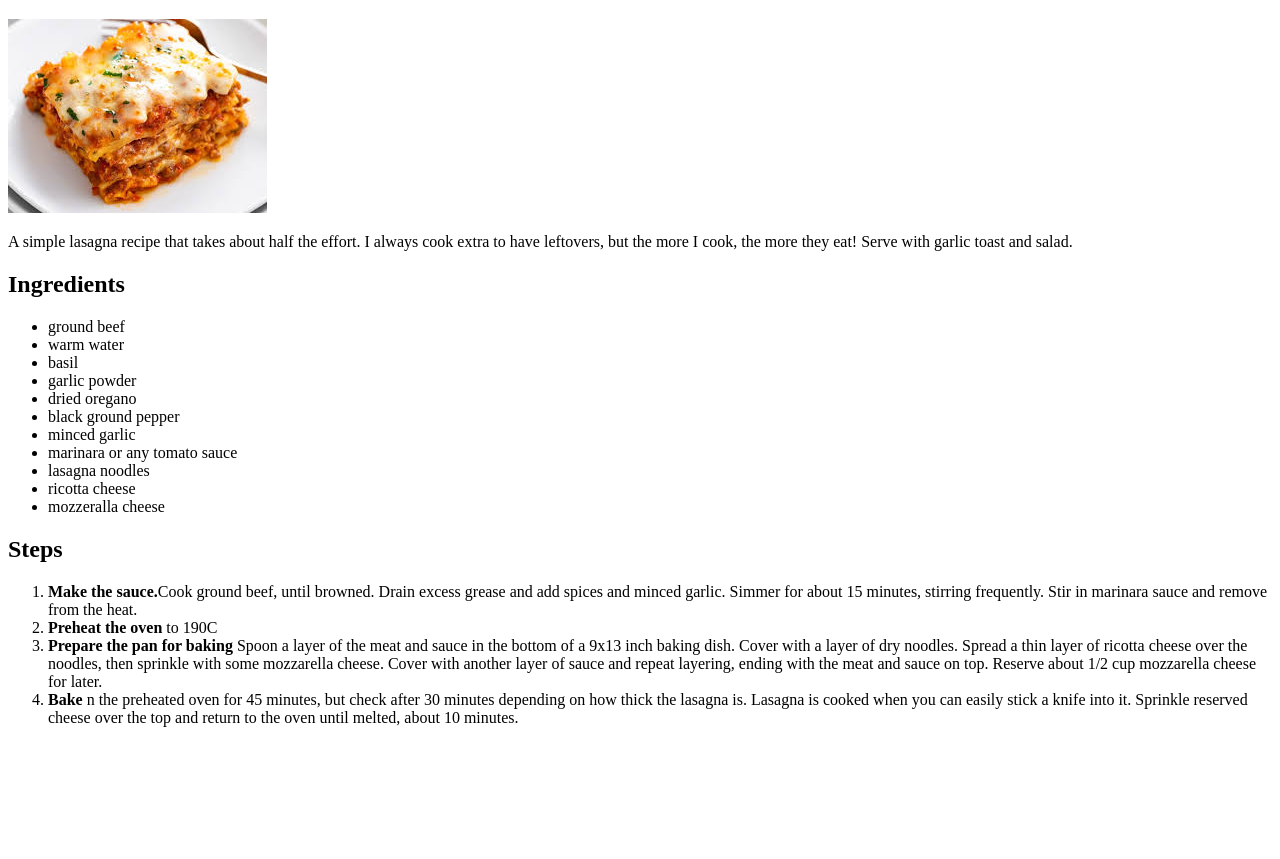
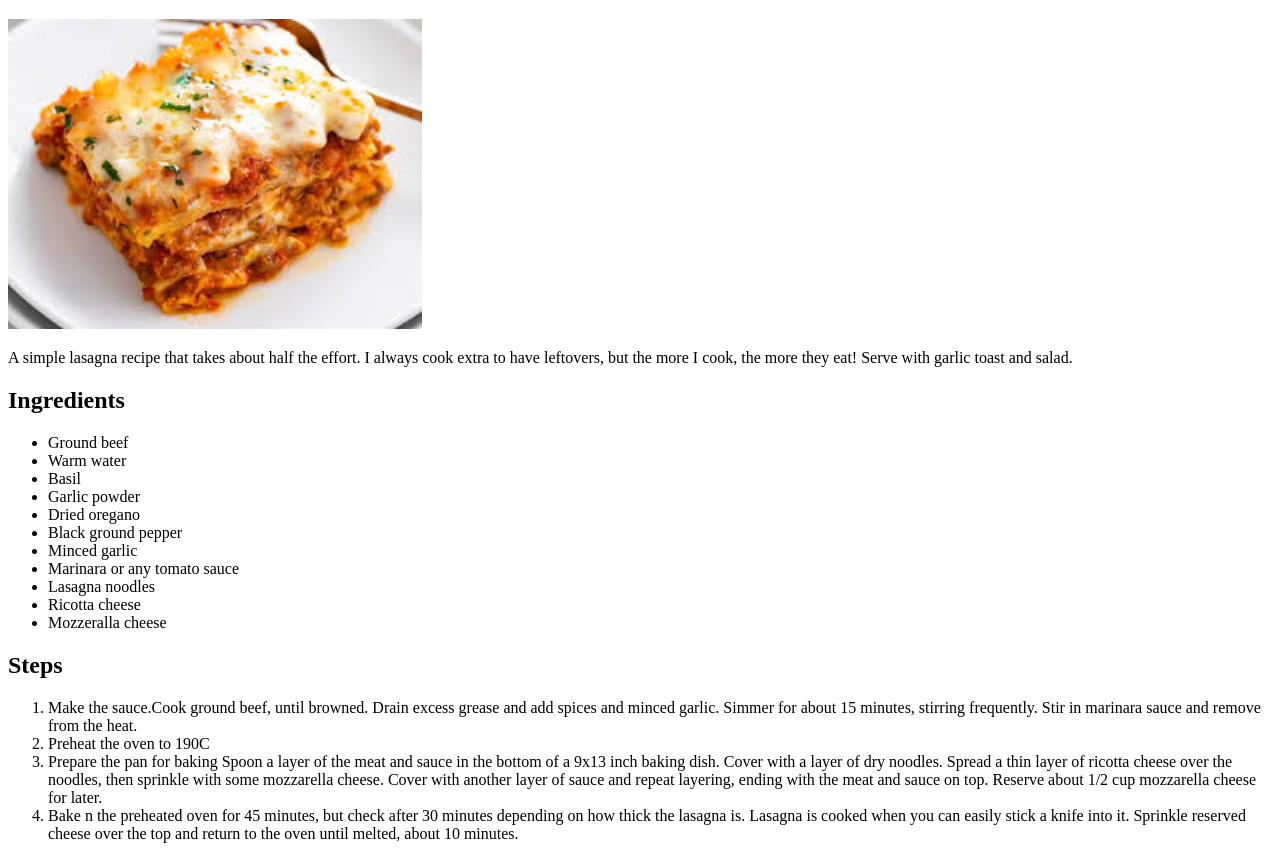
Before and after one commit to tinatams/odin-recipes, a plain HTML site: page recipes/lasagna.html in a window 1280 px wide. Shown: the part 61-920 px from the top of the page. Before the commit the page ends 804 px from the top, so only its background shows below. Drawn offline with Linux system fonts and the light colour scheme.

Commit message:
Finished carbonara page, added steps and finished ingredient list.
Fixed the height for the images on both recepie pages to be 310

```diff
--- a/recipes/lasagna.html
+++ b/recipes/lasagna.html
@@ -8,30 +8,30 @@
 
     <body>
         <h1>Lasagna</h1>
-        <img src="../images/lasagna.jpg">
+        <img src="../images/lasagna.jpg" height="310">
         <p>A simple lasagna recipe that takes about half the effort. I always cook extra to have leftovers, but the more I cook, the more they eat! Serve with garlic toast and salad.</p>
 
         <h2>Ingredients</h2>
         <ul>
-            <li>ground beef</li>
-            <li>warm water</li>
-            <li>basil</li>
-            <li>garlic powder</li>
-            <li>dried oregano</li>
-            <li>black ground pepper</li>
-            <li>minced garlic</li>
-            <li>marinara or any tomato sauce</li>
-            <li>lasagna noodles</li>
-            <li>ricotta cheese</li>
-            <li>mozzeralla cheese</li>
+            <li>Ground beef</li>
+            <li>Warm water</li>
+            <li>Basil</li>
+            <li>Garlic powder</li>
+            <li>Dried oregano</li>
+            <li>Black ground pepper</li>
+            <li>Minced garlic</li>
+            <li>Marinara or any tomato sauce</li>
+            <li>Lasagna noodles</li>
+            <li>Ricotta cheese</li>
+            <li>Mozzeralla cheese</li>
         </ul>
 
         <h2>Steps</h2>
         <ol>
-            <li><strong>Make the sauce.</strong>Cook ground beef, until browned. Drain excess grease and add spices and minced garlic. Simmer for about 15 minutes, stirring frequently. Stir in marinara sauce and remove from the heat.</li>
-            <li><strong>Preheat the oven</strong> to 190C</li>
-            <li><strong>Prepare the pan for baking</strong> Spoon a layer of the meat and sauce in the bottom of a 9x13 inch baking dish. Cover with a layer of dry noodles. Spread a thin layer of ricotta cheese over the noodles, then sprinkle with some mozzarella cheese. Cover with another layer of sauce and repeat layering, ending with the meat and sauce on top. Reserve about 1/2 cup mozzarella cheese for later.</li>
-            <li><strong>Bake</strong> n the preheated oven for 45 minutes, but check after 30 minutes depending on how thick the lasagna is. Lasagna is cooked when you can easily stick a knife into it. Sprinkle reserved cheese over the top and return to the oven until melted, about 10 minutes.</li>
+            <li>Make the sauce.Cook ground beef, until browned. Drain excess grease and add spices and minced garlic. Simmer for about 15 minutes, stirring frequently. Stir in marinara sauce and remove from the heat.</li>
+            <li>Preheat the oven to 190C</li>
+            <li>Prepare the pan for baking Spoon a layer of the meat and sauce in the bottom of a 9x13 inch baking dish. Cover with a layer of dry noodles. Spread a thin layer of ricotta cheese over the noodles, then sprinkle with some mozzarella cheese. Cover with another layer of sauce and repeat layering, ending with the meat and sauce on top. Reserve about 1/2 cup mozzarella cheese for later.</li>
+            <li>Bake n the preheated oven for 45 minutes, but check after 30 minutes depending on how thick the lasagna is. Lasagna is cooked when you can easily stick a knife into it. Sprinkle reserved cheese over the top and return to the oven until melted, about 10 minutes.</li>
         </ol>
     </body>
 </html>
```
Also changed, not shown: recipes/ItalianCarbonara.html (+25 -1 lines).
